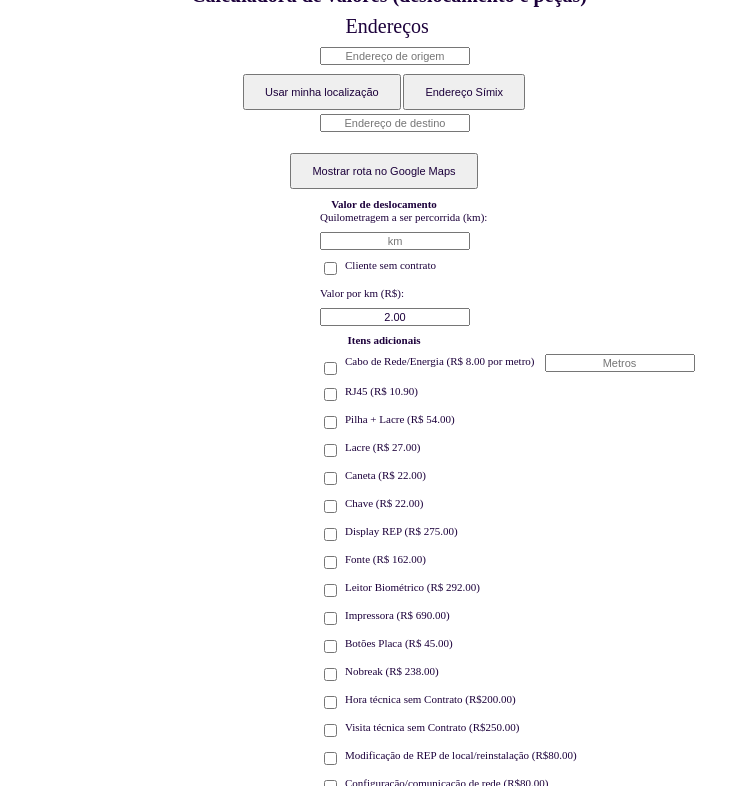
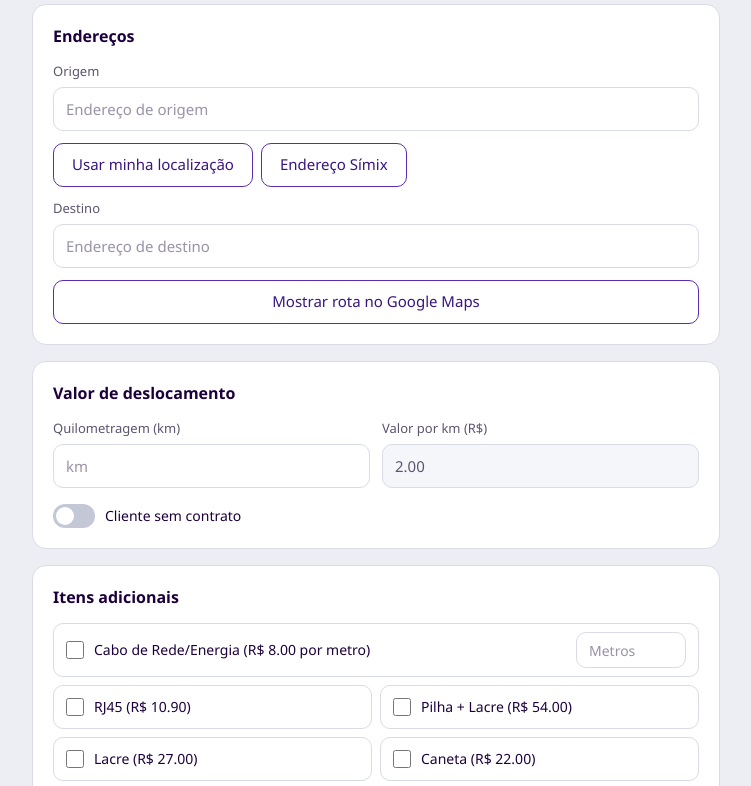
Before and after one commit to LeandroAmaralPS/calculadoraDeslocamento, a plain HTML site: page index.html in a window 1280 px wide. Shown: the part 88-874 px from the top of the page, without its empty margins (264-1015 px from the left). Drawn offline with Linux system fonts and the light colour scheme.

Commit message:
modernização

```diff
--- a/CSS/style.css
+++ b/CSS/style.css
@@ -1,156 +1,366 @@
-* {
-  color: #1c003b;
-  font-size: 11px;
-  margin-top: -1px;
-  margin-bottom: -2px;
+:root {
+  --tinta: #1c003b;
+  --tinta-suave: #5d5470;
+  --fundo: #eceef3;
+  --superficie: #ffffff;
+  --linha: #d9dce6;
+  --violeta: #5a2db0;
+  --violeta-escuro: #3a1580;
+  --violeta-claro: #efe9fb;
+  --erro: #b3261e;
 }
 
-.enderecos{
-  font-size: 20px;
-  margin-top: 10px;
-  margin-left: 47%;
-}
-p, strong{
-  font-size: 14px;
+*,
+*::before,
+*::after {
+  box-sizing: border-box;
+  margin: 0;
 }
 
-body,
 html {
+  -webkit-text-size-adjust: 100%;
+}
 
-  text-align: center;
-  height: 100%;
-  width: 100%;
-  display: block;
-  float: left;
-  animation: fadein 2s;
-  background-image: repeating-linear-gradient(#d7d9dc);
+body {
+  min-height: 100vh;
+  background: var(--fundo);
+  color: var(--tinta);
+  font-family: "Segoe UI", system-ui, -apple-system, Roboto, "Helvetica Neue", Arial, sans-serif;
+  font-size: 15px;
+  line-height: 1.45;
+  text-align: left;
+}
+
+.app {
+  max-width: 720px;
+  margin: 0 auto;
+  padding: 20px 16px 40px;
+}
+
+/* ===== Topo ===== */
+.topo {
+  display: flex;
+  align-items: center;
+  gap: 14px;
+  margin-bottom: 20px;
 }
 
 .imgLogo {
-  float: center;
-  height: 75px;
+  height: 52px;
+  width: auto;
 }
 
 .titleh1 {
-  float: center;
-  margin-left: 10px;
   font-size: 20px;
-  margin-top: 0px;
-  color: #1c003b;
+  font-weight: 600;
+  line-height: 1.2;
+  color: var(--tinta);
 }
 
-.kmPercorrido{
-  margin-top: 100px;
+.subtitulo {
+  margin-top: 2px;
+  font-size: 14px;
+  color: var(--tinta-suave);
 }
 
-body.img {
-  max-width: 200px;
-  max-height: 150px;
-  width: auto;
-  height: auto;
+/* ===== Painéis ===== */
+.painel {
+  background: var(--superficie);
+  border: 1px solid var(--linha);
+  border-radius: 14px;
+  padding: 20px;
+  margin-bottom: 16px;
 }
 
-label,
-input,
-select {
-  display: flex;
-  margin-bottom: 10px;
-  margin-left: 45%;
-  text-align: center;
+.painel h2 {
+  font-size: 16px;
+  font-weight: 600;
+  margin-bottom: 14px;
 }
 
-input[type="checkbox" i] {
-  background-color: initial;
-  cursor: default;
-  appearance: auto;
-  box-sizing: border-box;
-  margin: 3px 8px 3px 4px;
-  padding: initial;
-  border: initial;
+/* ===== Campos ===== */
+.campo {
+  display: flex;
+  flex-direction: column;
+  gap: 6px;
+  margin-bottom: 12px;
+}
+
+.campo > label {
+  font-size: 13px;
+  font-weight: 500;
+  color: var(--tinta-suave);
+}
+
+input[type="text"],
+input[type="number"] {
+  width: 100%;
+  height: 44px;
+  padding: 0 12px;
+  border: 1px solid var(--linha);
+  border-radius: 10px;
+  background: #fff;
+  color: var(--tinta);
+  font: inherit;
+}
+
+input::placeholder {
+  color: #9a93a8;
+}
+
+input[readonly] {
+  background: #f5f6f9;
+  color: var(--tinta-suave);
+}
+
+input[type="number"]::-webkit-inner-spin-button {
+  -webkit-appearance: none;
+}
+
+input[type="number"] {
+  -moz-appearance: textfield;
+  appearance: textfield;
+}
+
+:focus-visible {
+  outline: 3px solid var(--violeta);
+  outline-offset: 2px;
+}
+
+input[type="text"]:focus-visible,
+input[type="number"]:focus-visible {
+  outline-offset: 0;
+  border-color: var(--violeta);
+}
+
+/* ===== Botões ===== */
+.acoes {
+  display: flex;
+  flex-wrap: wrap;
+  gap: 8px;
+  margin-bottom: 12px;
 }
 
 button {
-  margin-bottom: 5px;
-  padding: 10px 20px;
-  text-align: center;
-}
-#quantidadeMetrosCabo{
-  margin-left: 10px;
-}
-.iAdc{
-  margin-bottom: 10px;
-}
-#resultado {
-  font-size: 18px;
-  font-weight: bold;
-  text-align: center;
-  margin-right: -2%;
-  color: black;
-}
-.cbRede{
-  margin-bottom: -7px;
-}
-.desloc {
-  background-color: transparent;
-  font-size: 10px;
-}
-#titleDesloc{
-  margin-top: 5px;
-  margin-bottom: 2px;
-}
-#itensAdicionais {
-  background-color: transparent;
-  font-size: 10px;
-  margin-bottom: 10px;
+  min-height: 44px;
+  padding: 0 18px;
+  border: 1px solid var(--violeta);
+  border-radius: 10px;
+  background: #fff;
+  color: var(--violeta-escuro);
+  font: inherit;
+  font-weight: 500;
+  cursor: pointer;
+  transition: background-color 0.15s;
 }
 
-/*fade da tela*/
-@keyframes fadein {
-  from {
-    opacity: 0.3;
+button:hover {
+  background: var(--violeta-claro);
+}
+
+button:active {
+  background: #e2d8f7;
+}
+
+#botaoGerar {
+  width: 100%;
+}
+
+#btnCalc {
+  width: 100%;
+  min-height: 52px;
+  margin-top: 4px;
+  background: var(--violeta-escuro);
+  border-color: var(--violeta-escuro);
+  color: #fff;
+  font-size: 16px;
+}
+
+#btnCalc:hover {
+  background: var(--violeta);
+  border-color: var(--violeta);
+}
+
+/* ===== Deslocamento ===== */
+.linha-km {
+  display: grid;
+  grid-template-columns: 1fr 1fr;
+  gap: 12px;
+}
+
+.linha-km .campo {
+  margin-bottom: 0;
+}
+
+.switch {
+  display: flex;
+  align-items: center;
+  gap: 10px;
+  margin: 16px 0 0;
+  font-size: 14px;
+  cursor: pointer;
+}
+
+.switch input {
+  appearance: none;
+  -webkit-appearance: none;
+  position: relative;
+  flex: none;
+  width: 42px;
+  height: 24px;
+  margin: 0;
+  border-radius: 12px;
+  background: #c4c8d6;
+  cursor: pointer;
+  transition: background-color 0.15s;
+}
+
+.switch input::after {
+  content: "";
+  position: absolute;
+  top: 3px;
+  left: 3px;
+  width: 18px;
+  height: 18px;
+  border-radius: 50%;
+  background: #fff;
+  transition: transform 0.15s;
+}
+
+.switch input:checked {
+  background: var(--violeta);
+}
+
+.switch input:checked::after {
+  transform: translateX(18px);
+}
+
+/* ===== Itens adicionais ===== */
+.iAdc {
+  margin-bottom: 14px;
+}
+
+#itensAdicionais {
+  display: grid;
+  grid-template-columns: repeat(auto-fit, minmax(250px, 1fr));
+  gap: 8px;
+}
+
+#itensAdicionais label {
+  display: flex;
+  align-items: center;
+  gap: 10px;
+  min-height: 44px;
+  padding: 8px 12px;
+  border: 1px solid var(--linha);
+  border-radius: 10px;
+  background: #fff;
+  font-size: 14px;
+  line-height: 1.3;
+  cursor: pointer;
+  transition: background-color 0.15s, border-color 0.15s;
+}
+
+#itensAdicionais label:hover {
+  border-color: #b9a8e0;
+}
+
+#itensAdicionais label:has(input[type="checkbox"]:checked) {
+  background: var(--violeta-claro);
+  border-color: var(--violeta);
+}
+
+#itensAdicionais input[type="checkbox"] {
+  flex: none;
+  width: 18px;
+  height: 18px;
+  margin: 0;
+  accent-color: var(--violeta);
+}
+
+#itensAdicionais .item-cabo {
+  grid-column: 1 / -1;
+  flex-wrap: wrap;
+}
+
+#itensAdicionais input[type="number"] {
+  width: 110px;
+  height: 36px;
+  margin-left: auto;
+}
+
+/* ===== Resultado ===== */
+#resultado {
+  margin-top: 16px;
+  padding: 18px 20px;
+  border-radius: 14px;
+  background: var(--tinta);
+  color: #fff;
+  font-size: 15px;
+}
+
+#resultado:empty {
+  display: none;
+}
+
+#resultado p {
+  display: flex;
+  justify-content: space-between;
+  gap: 12px;
+  padding: 4px 0;
+  font-size: 15px;
+  color: #d9ccf0;
+}
+
+#resultado strong {
+  font-size: inherit;
+  font-weight: 500;
+  color: inherit;
+}
+
+#resultado p:last-child {
+  margin-top: 8px;
+  padding-top: 12px;
+  border-top: 1px solid rgba(255, 255, 255, 0.25);
+  font-size: 22px;
+  font-weight: 600;
+  color: #fff;
+}
+
+/* ===== Celular ===== */
+@media (max-width: 480px) {
+  .painel {
+    padding: 16px;
   }
 
-  to {
-    opacity: 1;
+  .linha-km {
+    grid-template-columns: 1fr;
+    gap: 12px;
+  }
+
+  .acoes button {
+    flex: 1 1 100%;
   }
 }
 
-@-moz-keyframes fadein {
-  from {
-    opacity: 0.3;
-  }
-
-  to {
-    opacity: 1;
+@media (prefers-reduced-motion: reduce) {
+  * {
+    transition: none !important;
   }
 }
-
-@-webkit-keyframes fadein {
-  from {
-    opacity: 0.3;
-  }
-
-  to {
-    opacity: 1;
-  }
+#linkMapa {
+  display: flex;
+  justify-content: center;   /* centraliza na horizontal */
+  margin-top: 12px;
 }
 
-@-ms-keyframes fadein {
-  from {
-    opacity: 0.3;
-  }
-
-  to {
-    opacity: 1;
-  }
+#linkMapa img {
+  width: 100px;
+  height: auto;
 }
-
-input[type=number]::-webkit-inner-spin-button {
-  -webkit-appearance: none;
-
+.pin {
+  display: grid;
+  place-items: center;   /* horizontal e vertical */
+  width: 48px;
+  height: 48px;
 }
-
-input[type=number] {
-  -moz-appearance: textfield;
-  appearance: textfield;
-}
--- a/JS/maps.js
+++ b/JS/maps.js
@@ -46,7 +46,7 @@ function redirMaps() {
 
   const linkMapa = document.getElementById("linkMapa");
   linkMapa.href = url;
-  linkMapa.style.display = "inline-block";
+  linkMapa.style.display = "flex";
 
 // Oculta o botão "Mostrar rota"
   document.getElementById("botaoGerar").style.display = "none";
--- a/index.html
+++ b/index.html
@@ -4,54 +4,94 @@
 <head>
   <meta charset="UTF-8">
   <meta name="viewport" content="width=device-width, initial-scale=1.0">
+  <link rel="stylesheet" type="text/css" href="./CSS/reset.css">
   <link rel="stylesheet" type="text/css" href="./CSS/style.css">
-  <link rel="stylesheet" type="text/css" href="./CSS/reset.css">
   <link rel="icon" type="image/x-icon" href="./IMG/copo tam.pdf (1).png">
   <title>Deslocamento</title>
+</head>
+
+<body>
+  <main class="app">
+
+    <header class="topo">
       <img class="imgLogo" src="./IMG/copo tam.pdf (1).png" alt="logo da empresa">
-  <h1 class="titleh1">Calculadora de valores (deslocamento e peças)</h1>
-</head>
-<body>
-  <div class="maps">
-    <label class="enderecos">Endereços</label>
+      <div>
+        <h1 class="titleh1">Calculadora de valores</h1>
+        <p class="subtitulo">Deslocamento e peças</p>
+      </div>
+    </header>
+
+    <section class="painel maps">
+      <h2>Endereços</h2>
+
+      <div class="campo">
+        <label for="pontoA">Origem</label>
         <input type="text" id="pontoA" placeholder="Endereço de origem" />
+      </div>
+
+      <div class="acoes">
         <button type="button" onclick="usarMinhaLocalizacao()">Usar minha localização</button>
-<button id="botaoGerarFixo" onclick="redirMapsOrigemFixa()">Endereço Símix</button>
-<br />
+        <button type="button" id="botaoGerarFixo" onclick="redirMapsOrigemFixa()">Endereço Símix</button>
+      </div>
+
+      <div class="campo">
+        <label for="pontoB">Destino</label>
         <input type="text" id="pontoB" placeholder="Endereço de destino" />
-    <br />
-    <button id="botaoGerar" onclick="redirMaps()">Mostrar rota no Google Maps</button>
+      </div>
+
+      <button type="button" id="botaoGerar" onclick="redirMaps()">Mostrar rota no Google Maps</button>
 
       <a id="linkMapa" href="#" target="_blank" style="display: none;">
         <!-- imagem do logo do google se necessário atualizar alterar na pasta img-->
         <img src="./IMG/maps.png" style="width: 100px;">
       </a>
+    </section>
+
     <div class="container">
-    <div class="desloc">
-      <h1 id="titleDesloc">Valor de deslocamento</h1>
-      <label for="quilometragem" id="kmPercorrido">Quilometragem a ser percorrida (km):</label>
+
+      <section class="painel desloc">
+        <h2 id="titleDesloc">Valor de deslocamento</h2>
+
+        <div class="linha-km">
+          <div class="campo">
+            <label for="quilometragem" id="kmPercorrido">Quilometragem (km)</label>
             <input type="number" id="quilometragem" placeholder="km" />
+          </div>
 
-      <label for="contrato">
-        <input type="checkbox" id="contrato" onchange="atualizarValoresContrato()" />Cliente sem contrato
+          <div class="campo">
+            <label for="valorPorKm">Valor por km (R$)</label>
+            <input type="number" id="valorPorKm" placeholder="Preenchido automaticamente" step="0.01" readonly />
+          </div>
+        </div>
+
+        <label for="contrato" class="switch">
+          <input type="checkbox" id="contrato" onchange="atualizarValoresContrato()" />
+          Cliente sem contrato
         </label>
+      </section>
 
-      <label for="valorPorKm">Valor por km (R$):</label>
-      <input type="number" id="valorPorKm" placeholder="Será preenchido automaticamente" step="0.01" readonly />
+      <section class="painel">
+        <h2 class="iAdc">Itens adicionais</h2>
+        <div id="itensAdicionais">
+          <!-- Cabo de Rede -->
+          <label for="caboRede" class="item-cabo">
+            <input type="checkbox" id="caboRede" value="caboRede" onchange="atualizarItens()" />
+            Cabo de Rede/Energia (R$ 8.00 por metro)
+            <input type="number" id="quantidadeMetrosCabo" placeholder="Metros" oninput="atualizarItens()" />
+          </label>
+          <!-- os demais itens são criados pelo JS aqui dentro -->
         </div>
-    <div id="itensAdicionais">
-      <h1 class="iAdc">Itens adicionais</h1>
-      <!--Cabo de Rede -->
-      <label for="caboRede" class="cbRede">
-        <input type="checkbox" id="caboRede" value="caboRede" onchange="atualizarItens()" /> Cabo de Rede/Energia (R$ 8.00 por metro)
-        <input type="number" id="quantidadeMetrosCabo" placeholder="Metros" onchange="atualizarItens()" />
-      </label><br>
+      </section>
+
+      <button type="button" onclick="calcular()" id="btnCalc">Calcular</button>
+      <div id="resultado"></div>
+
     </div>
-    <button onclick="calcular()" id="btnCalc">Calcular</button>
-    <div id="resultado"></div>
-  </div>
+  </main>
+
   <script src="./JS/script.js"></script>
   <script src="./JS/valores.js"></script>
   <script src="./JS/maps.js"></script>
 </body>
+
 </html>
```
Lines whose indentation alone changed are shown as unchanged.
